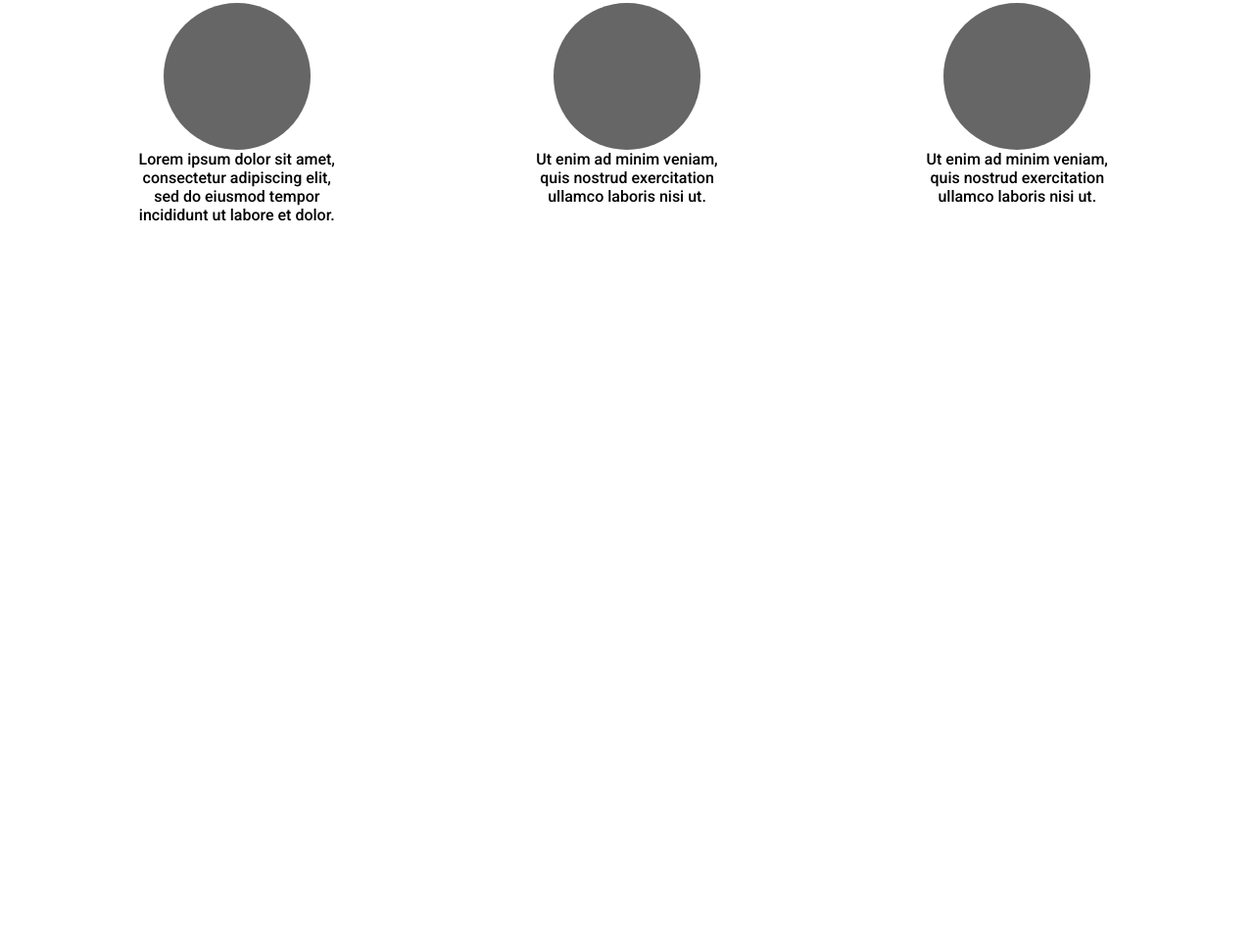
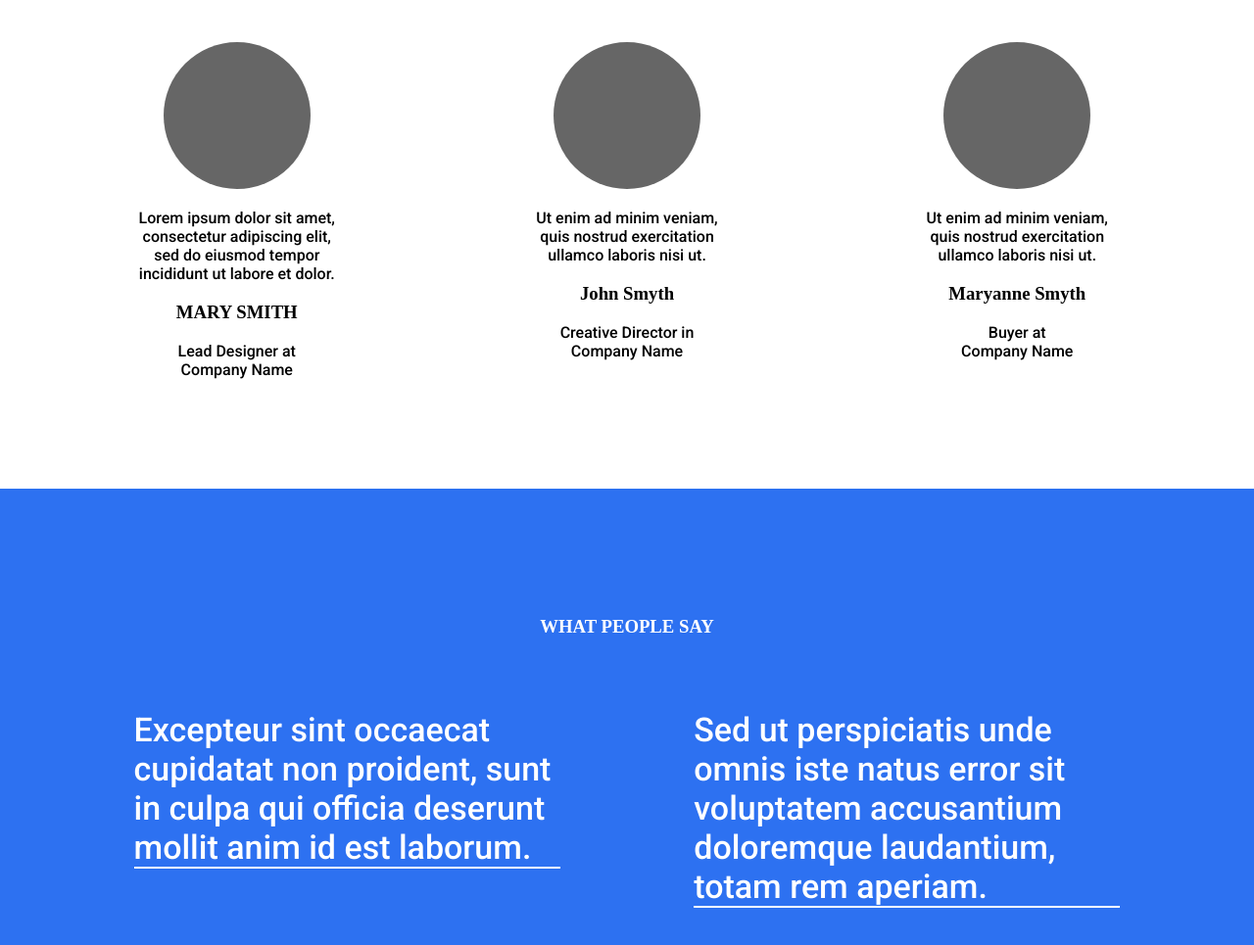
Before and after one commit to cv123760/asugradphotos, a plain HTML site: page index.html in a window 1280 px wide. Shown: the part 1621-2586 px from the top of the page at 98% size. Before the commit the page ends 2080 px from the top, so only its background shows below. Drawn offline with Linux system fonts and the light colour scheme.

Commit message:
ad section 4

```diff
--- a/index.html
+++ b/index.html
@@ -93,6 +93,13 @@
                 <p>consectetur adipiscing elit, </p>
                 <p>sed do eiusmod tempor </p>
                 <p>incididunt ut labore et dolor.</p>
+
+                <div class="employeeDescription">
+                    <h3>MARY SMITH</h3>
+                    <p>Lead Designer at</p>
+                    <p>Company Name</p>
+                </div>
+
             </div>
             <div class="employee">
                 <!-- <img src="" alt=""> -->
@@ -100,6 +107,13 @@
                 <p>Ut enim ad minim veniam, </p>
                 <p>quis nostrud exercitation </p>
                 <p>ullamco laboris nisi ut.</p>
+
+                <div class="employeeDescription">
+                    <h3>John Smyth</h3>
+                    <p>Creative Director in</p>
+                    <p>Company Name</p>
+                </div>
+
             </div>
             <div class="employee">
                 <!-- <img src="" alt=""> -->
@@ -107,7 +121,39 @@
                 <p>Ut enim ad minim veniam, </p>
                 <p>quis nostrud exercitation </p>
                 <p>ullamco laboris nisi ut.</p>
+
+                <div class="employeeDescription">
+                    <h3>Maryanne Smyth</h3>
+                    <p>Buyer at</p>
+                    <p>Company Name</p>
+                </div>
+
             </div>
+        </div>
+
+    </div>
+
+    <div class="section4">
+        <h3>WHAT PEOPLE SAY</h3>
+        <div class="paragraphs">
+            <div class="description" >
+                <p class="font34" >Excepteur sint occaecat cupidatat non proident, sunt in culpa qui officia deserunt mollit anim id est laborum.</p>
+
+                <div class="horizontalLine"></div>
+
+                <h3></h3>
+                <p></p>
+            </div>
+
+            <div class="description" >
+                <p class="font34" >Sed ut perspiciatis unde omnis iste natus error sit voluptatem accusantium doloremque laudantium, totam rem aperiam. </p>
+
+                <div class="horizontalLine"></div>
+
+                <h3></h3>
+                <p></p>
+            </div>
+
         </div>
 
     </div>
--- a/styles.css
+++ b/styles.css
@@ -50,6 +50,12 @@ h1{
     margin: 0;
     text-align: center;
 }
+
+h3{
+    text-align: center;
+}
+
+
 
 
 
@@ -118,7 +124,7 @@ h1{
 
 
 .section3{
-
+    padding-top: 40px;
 }
 
 .employee{
@@ -131,8 +137,28 @@ h1{
     height: 150px;
     width: 150px;
     border-radius: 100%;
-    margin: 0 auto;
+    margin: 0 auto 20px auto;
 }
+
+
+.section4{
+    background-color: #2D71F1;
+    height: 639px;
+    color: white;
+    padding-top: 111.4px;
+}
+
+.font34{
+    font-size: 2.125rem;
+    text-align: left;
+}
+
+.horizontalLine{
+    height: 0;
+    border: 1px solid #FFFFFF;
+}
+
+
 
 
 
@@ -162,7 +188,8 @@ h1{
     }
 
     .description{
-        min-width: 90%;
+        min-width: 80%;
+        margin-bottom: 30px;
     }
 
 }
```
